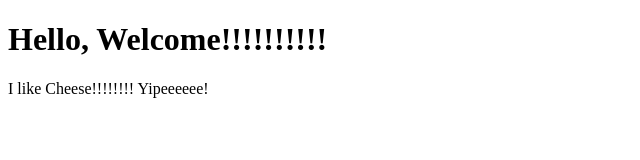
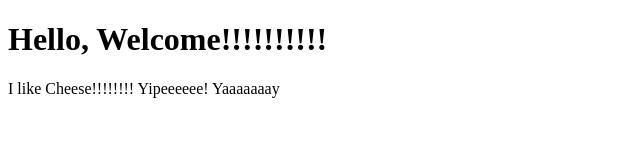
Before and after one commit to gaglochowsky/HW101, a plain HTML site: page index.html in a window 1280 px wide. Shown: the full height of the page, 0-640 px from the left. Drawn offline with Linux system fonts and the light colour scheme.

Commit message:
Update index.html

```diff
--- a/index.html
+++ b/index.html
@@ -8,7 +8,7 @@
 </head>
 <body>
     <h1>Hello, Welcome!!!!!!!!!!</h1>
-    <p>I like Cheese!!!!!!!! Yipeeeeee!</p>
+    <p>I like Cheese!!!!!!!! Yipeeeeee! Yaaaaaaay</p>
 
     <table></table>
 </body>
```
